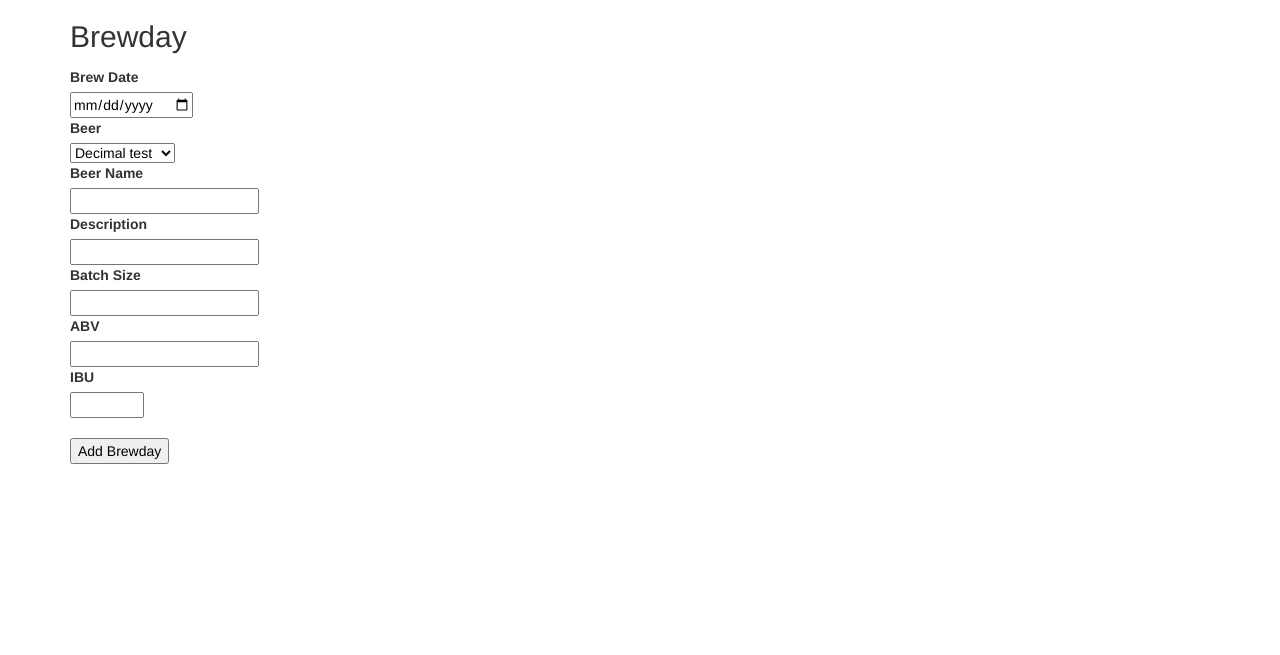
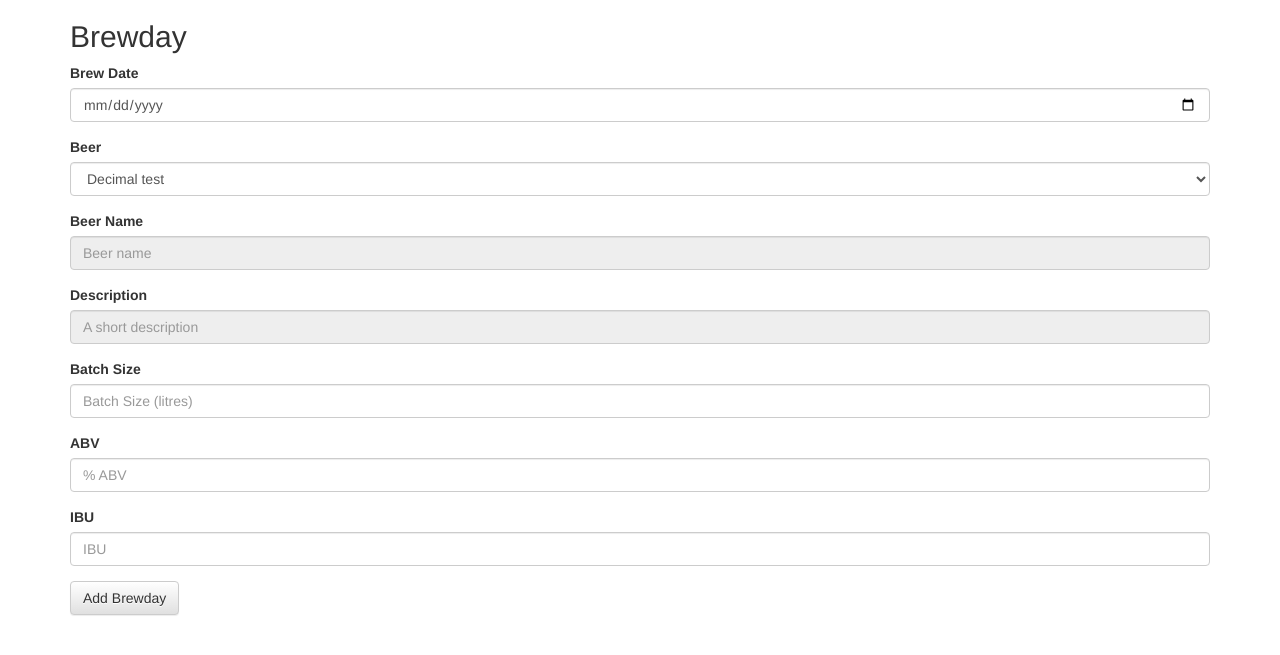
Before and after one commit to CapitalD/nombeer, a Flask app: page /brewday/ in a window 1280 px wide. Shown: the top 655 px of the page. Run offline with Flask 2, Linux system fonts and the light colour scheme; data comes from the database, SQL or seed files in the repository; some libraries are stand-ins or nearby versions.

Commit message:
Styled brewday form

```diff
--- a/app/templates/_formhelpers.html
+++ b/app/templates/_formhelpers.html
@@ -1,6 +1,7 @@
 {% macro render_field(field) %}
-    <dt>{{ field.label }}</dt>
-    <dd>{{ field(**kwargs)|safe }}
+    <div class="form-group">
+        {{ field.label }}
+        {{ field(class="form-control", **kwargs)|safe }}
     {% if field.errors %}
         <ul class="error">
         {% for error in field.errors %}
@@ -8,5 +9,5 @@
         {% endfor %}
         </ul>
     {% endif %}
-    </dd>
+    </div>
 {% endmacro %}
--- a/app/templates/brewday.html
+++ b/app/templates/brewday.html
@@ -12,21 +12,31 @@
         keyboardNavigation: false,
         todayHighlight: true
     });
+
+    $("#select_beer").change(function() {
+        if ($("#select_beer option:selected").val() == 0) {
+            $("#new_beer_fields").removeAttr("disabled");
+            $("#beer_name").focus();
+        } else {
+            $("#new_beer_fields").attr("disabled", "disabled");
+            $("#new_beer_fields input").val("");
+        }
+    });
 {% endblock %}
 
 {% block body %}
 {% from "_formhelpers.html" import render_field %}
 <h2>Brewday</h2>
-  <form action="{{ url_for('brewday') }}" method="post">
-    <dl>
-        {{ render_field(form.brew_date, class="datepicker") }}
-        {{ render_field(form.select_beer) }}
-        {{ render_field(form.beer_name) }}
-        {{ render_field(form.beer_desc) }}
-        {{ render_field(form.batch_size) }}
-        {{ render_field(form.abv) }}
-        {{ render_field(form.ibu) }}
-    </dl>
-    <p><input type="submit" value="Add Brewday" /></p>
+  <form action="{{ url_for('brewday') }}" method="post" role="form">
+    {{ render_field(form.brew_date, class="datepicker form-control", placeholder="Brew Date") }}
+    {{ render_field(form.select_beer) }}
+    <fieldset id="new_beer_fields" disabled>
+        {{ render_field(form.beer_name, placeholder="Beer name") }}
+        {{ render_field(form.beer_desc, placeholder="A short description") }}
+    </fieldset>
+    {{ render_field(form.batch_size, placeholder="Batch Size (litres)") }}
+    {{ render_field(form.abv, placeholder="% ABV") }}
+    {{ render_field(form.ibu, placeholder="IBU") }}
+    <p><input type="submit" class="btn btn-default" value="Add Brewday" /></p>
   </form>
 {% endblock %}
--- a/app/views.py
+++ b/app/views.py
@@ -26,6 +26,7 @@ def list_ontap_at_location(location_id):
 def brewday():
     form = BrewdayForm(request.form)
     form.select_beer.choices = [(beer.id, beer.name) for beer in Beer.query.order_by('name')]
+    form.select_beer.choices.append([0, "Add new..."])
     if request.method == 'POST' and form.validate():
         brew = Brew(brew_date = form.brew_date.data.strftime('%s'), batch_size = form.batch_size.data, abv = form.abv.data, ibu=form.ibu.data)
         if form.beer_name:
```
